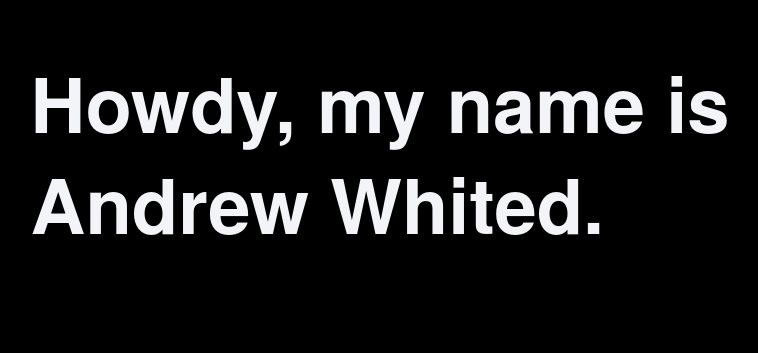
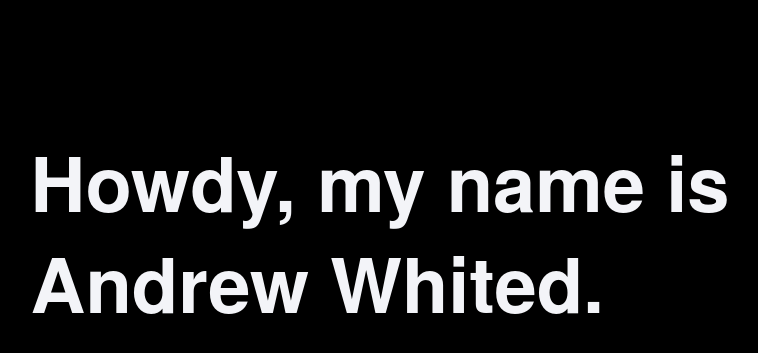
Before and after one commit to andrewwhited/portfolio, a PHP site: page / in a window 1280 px wide. Shown: the part 156-509 px from the top of the page, without its empty margins (85-843 px from the left). Run offline with PHP 8.4, Linux system fonts and the light colour scheme; some libraries are stand-ins or nearby versions.

Commit message:
padding top of .big h1

```diff
--- a/css/skeleton.css
+++ b/css/skeleton.css
@@ -230,7 +230,8 @@ nav a:first-child{
 }
 
 .big h1{
-  font-size: 2.25rem
+  font-size: 2.25rem;
+  padding-top:10vh;
 }
 @media(min-width: 570px){
   .big h1{
```
